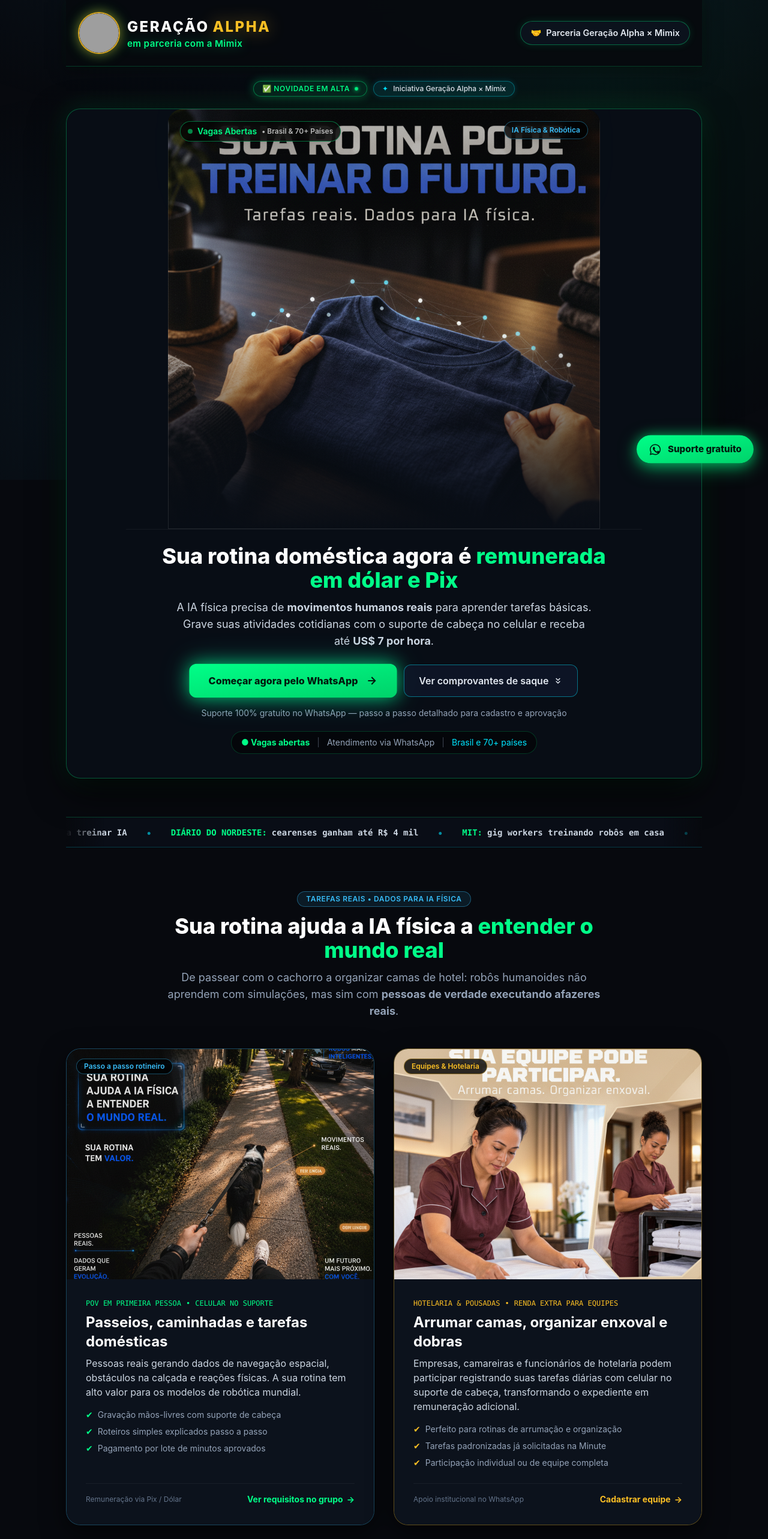
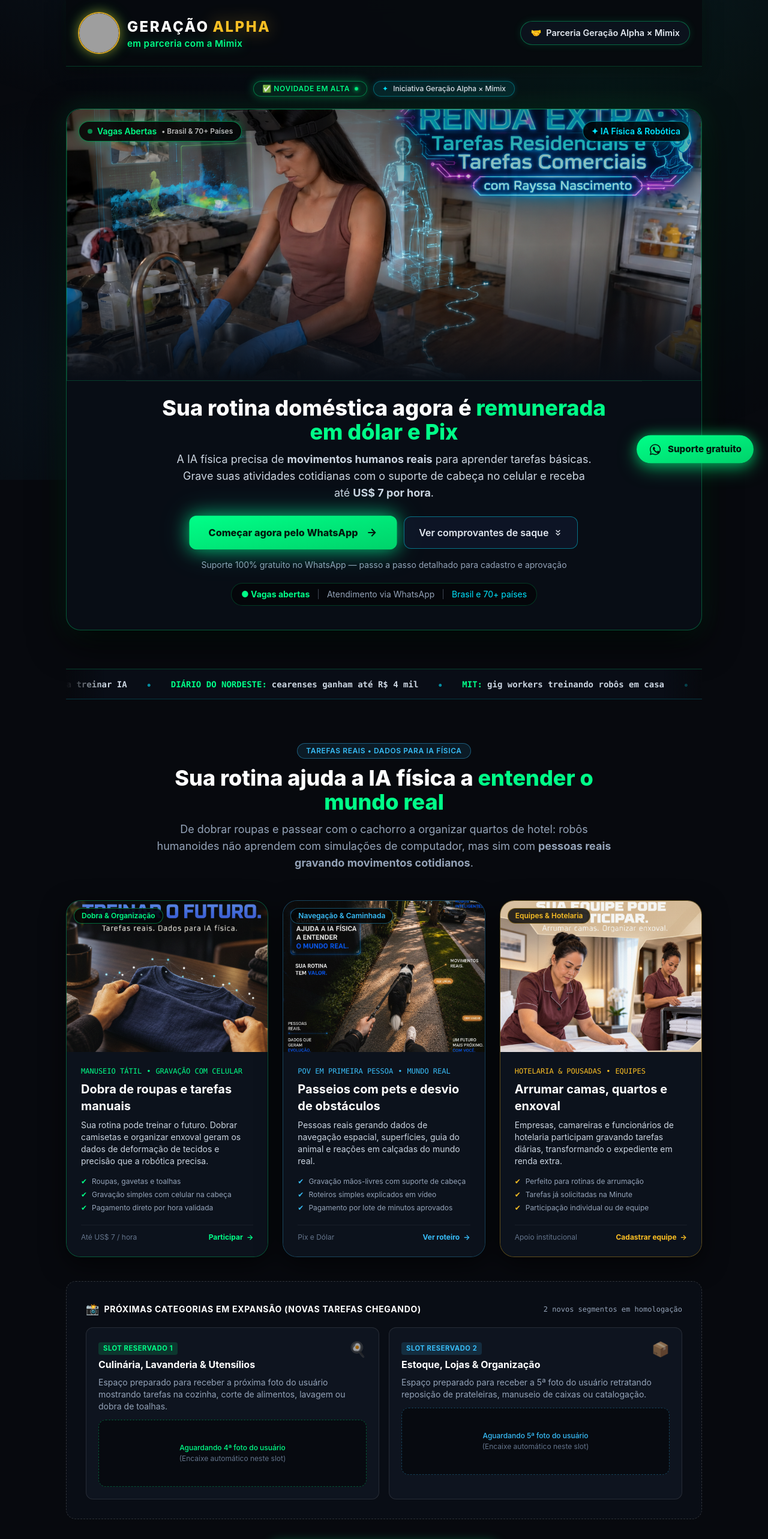
Before and after one commit to apgn10-collab/rayssa-nascimento-renda-extra, a React (Vite) app: page / in a window 1280 px wide. Shown: the top 2566 px of the page at 60% size. Built offline with nearby package versions, Linux system fonts and the light colour scheme; grey boxes are pictures that could not be loaded.

Commit message:
Restaurar Hero sci-fi neon original e posicionar fotos realistas nas secoes abaixo

```diff
--- a/src/components/landing/Hero.tsx
+++ b/src/components/landing/Hero.tsx
@@ -28,30 +28,32 @@ export const Hero = ({ heroBgUrl }: HeroProps) => {
           className="absolute -top-32 left-1/2 -translate-x-1/2 w-96 h-96 bg-[#00e5ff]/15 rounded-full blur-[100px] pointer-events-none"
         />
 
-        {/* HERO IMAGE CONTAINER - Showcase da Foto 1 com proporção natural para preservar os textos embutidos */}
-        <div className="relative w-full max-w-[720px] mx-auto bg-[#02060c] overflow-hidden group rounded-t-3xl">
-          <div className="relative w-full aspect-[4/5] sm:aspect-[3/4] max-h-[700px] mx-auto flex items-center justify-center bg-[#070b12]">
+        {/* HERO IMAGE CONTAINER - Arte Sci-Fi Neon Original (imagemgerada1791407667490-15f6d.png) */}
+        <div className="relative w-full overflow-hidden group rounded-t-3xl bg-[#030712]">
+          <div className="relative w-full aspect-[16/10] sm:aspect-[16/9] md:aspect-[21/9] max-h-[580px] flex items-center justify-center overflow-hidden">
             <img
               src={heroBgUrl}
-              alt="Sua rotina pode treinar o futuro — tarefas reais, dados para IA física com Rayssa Nascimento"
-              className="w-full h-full object-contain sm:object-cover object-center transition-transform duration-700 ease-out group-hover:scale-[1.01]"
+              alt="Mimix — Ganhe gravando seu dia a dia. Arte sci-fi neon original."
+              className="w-full h-full object-cover object-center transition-transform duration-700 ease-out group-hover:scale-[1.02]"
               loading="eager"
               fetchPriority="high"
             />
 
-            {/* Suave vinheta perimetral sem cobrir os textos da arte */}
-            <div className="absolute inset-0 bg-gradient-to-t from-[#080d15] via-transparent to-black/30 pointer-events-none" />
-            <div className="absolute inset-0 ring-1 ring-inset ring-white/10 pointer-events-none" />
+            {/* Vinheta e iluminação neon atmosférica */}
+            <div className="absolute inset-0 bg-gradient-to-t from-[#080d15] via-transparent to-black/40 pointer-events-none" />
+            <div className="absolute inset-0 ring-1 ring-inset ring-[#00ff88]/20 pointer-events-none" />
 
-            {/* Badges sutis no topo da imagem */}
-            <div className="absolute top-3 left-3 sm:top-5 sm:left-5 z-20 inline-flex items-center gap-2 px-3 py-1.5 rounded-full bg-black/75 backdrop-blur-md border border-[#00ff88]/40 text-xs sm:text-sm font-semibold text-white shadow-lg">
+            {/* Badges flutuantes no topo da moldura neon */}
+            <div className="absolute top-3 left-3 sm:top-5 sm:left-5 z-20 inline-flex items-center gap-2 px-3.5 py-1.5 rounded-full bg-black/80 backdrop-blur-md border border-[#00ff88]/50 text-xs sm:text-sm font-semibold text-white shadow-[0_0_15px_rgba(0,255,136,0.3)]">
               <span className="w-2 h-2 rounded-full bg-[#00ff88] animate-pulse" />
               <span className="text-[#00ff88]">Vagas Abertas</span>
-              <span className="text-white/70 text-xs">• Brasil &amp; 70+ Países</span>
+              <span className="text-white/70 text-xs hidden sm:inline">
+                • Brasil &amp; 70+ Países
+              </span>
             </div>
 
-            <div className="absolute top-3 right-3 sm:top-5 sm:right-5 z-20 hidden sm:inline-flex items-center gap-2 px-3 py-1.5 rounded-full bg-black/75 backdrop-blur-md border border-[#38bdf8]/40 text-xs font-semibold text-[#38bdf8] shadow-lg">
-              <span>IA Física &amp; Robótica</span>
+            <div className="absolute top-3 right-3 sm:top-5 sm:right-5 z-20 inline-flex items-center gap-2 px-3.5 py-1.5 rounded-full bg-black/80 backdrop-blur-md border border-[#00e5ff]/50 text-xs sm:text-sm font-semibold text-[#00e5ff] shadow-[0_0_15px_rgba(0,229,255,0.3)]">
+              <span>✦ IA Física &amp; Robótica</span>
             </div>
           </div>
         </div>
--- a/src/components/landing/RealTasksSegments.tsx
+++ b/src/components/landing/RealTasksSegments.tsx
@@ -4,6 +4,7 @@ import { ScrollReveal } from '../ScrollReveal'
 import { WhatsAppIcon } from '../WhatsAppIcon'
 
 interface RealTasksSegmentsProps {
+  foldingClothesImg: string
   dogWalkImg: string
   hotelImg: string
   slot1Img?: string
@@ -11,11 +12,13 @@ interface RealTasksSegmentsProps {
 }
 
 export const RealTasksSegments = ({
+  foldingClothesImg,
   dogWalkImg,
   hotelImg,
   slot1Img,
   slot2Img,
 }: RealTasksSegmentsProps) => {
+  const [foldingError, setFoldingError] = useState(false)
   const [dogError, setDogError] = useState(false)
   const [hotelError, setHotelError] = useState(false)
   const [slot1Error, setSlot1Error] = useState(false)
@@ -24,7 +27,7 @@ export const RealTasksSegments = ({
   return (
     <section id="tarefas-reais" className="py-14">
       {/* Cabeçalho da Seção */}
-      <ScrollReveal className="text-center max-w-[740px] mx-auto mb-12">
+      <ScrollReveal className="text-center max-w-[760px] mx-auto mb-12">
         <div className="inline-flex items-center gap-2 px-3.5 py-1 rounded-full text-xs font-semibold uppercase tracking-wider bg-[#38bdf8]/10 border border-[#38bdf8]/40 text-[#38bdf8] mb-3">
           <span>TAREFAS REAIS • DADOS PARA IA FÍSICA</span>
         </div>
@@ -33,75 +36,73 @@ export const RealTasksSegments = ({
           <span className="text-[#00ff88]">entender o mundo real</span>
         </h2>
         <p className="text-[#94a3b8] text-base sm:text-lg leading-relaxed">
-          De passear com o cachorro a organizar camas de hotel: robôs humanoides não aprendem com
-          simulações, mas sim com <strong>pessoas de verdade executando afazeres reais</strong>.
+          De dobrar roupas e passear com o cachorro a organizar quartos de hotel: robôs humanoides
+          não aprendem com simulações de computador, mas sim com{' '}
+          <strong>pessoas reais gravando movimentos cotidianos</strong>.
         </p>
       </ScrollReveal>
 
-      {/* Grid das Atividades em Destaque */}
-      <div className="grid grid-cols-1 lg:grid-cols-2 gap-8 mb-10">
-        {/* BLOCO 1 (Foto 2): Tarefas do Dia a Dia — Dog Walk & Movimentos Naturais */}
+      {/* Grid das Atividades em Destaque (3 fotos realistas distribuídas) */}
+      <div className="grid grid-cols-1 md:grid-cols-2 lg:grid-cols-3 gap-6 mb-10">
+        {/* FOTO REALISTA 1: Dobra de Roupas & Manipulação de Tecidos ("Sua rotina pode treinar o futuro") */}
         <ScrollReveal delay={1} className="h-full">
-          <div className="group h-full flex flex-col bg-[#0b111a] border border-[#38bdf8]/30 rounded-3xl overflow-hidden shadow-[0_12px_40px_rgba(0,0,0,0.6)] transition-all duration-300 hover:border-[#38bdf8]/60 hover:-translate-y-1">
+          <div className="group h-full flex flex-col bg-[#0b111a] border border-[#00ff88]/30 rounded-3xl overflow-hidden shadow-[0_12px_40px_rgba(0,0,0,0.6)] transition-all duration-300 hover:border-[#00ff88]/60 hover:-translate-y-1">
             {/* Visual Container */}
-            <div className="relative w-full aspect-[4/4] sm:aspect-[4/3] bg-[#05080e] overflow-hidden flex items-center justify-center">
-              {!dogError ? (
+            <div className="relative w-full aspect-[4/3] bg-[#05080e] overflow-hidden flex items-center justify-center">
+              {!foldingError ? (
                 <img
-                  src={dogWalkImg}
-                  alt="Sua rotina ajuda a IA física a entender o mundo real — POV passeio de cachorro com anotações de IA"
-                  className="w-full h-full object-contain sm:object-cover object-center transition-transform duration-700 group-hover:scale-105"
+                  src={foldingClothesImg}
+                  alt="Sua rotina pode treinar o futuro — mãos dobrando camiseta azul com mapeamento de IA física"
+                  className="w-full h-full object-cover object-center transition-transform duration-700 group-hover:scale-105"
                   loading="lazy"
-                  onError={() => setDogError(true)}
+                  onError={() => setFoldingError(true)}
                 />
               ) : (
-                <div className="w-full h-full flex flex-col items-center justify-center p-6 text-center text-[#38bdf8]">
-                  <span className="text-5xl mb-2">🐕</span>
-                  <span className="font-bold">Movimentos Reais do Dia a Dia</span>
+                <div className="w-full h-full flex flex-col items-center justify-center p-6 text-center text-[#00ff88]">
+                  <span className="text-5xl mb-2">👕</span>
+                  <span className="font-bold">Manipulação Tátil &amp; Roupas</span>
                 </div>
               )}
-              {/* Badge de Categoria */}
-              <div className="absolute top-3 left-3 sm:top-4 sm:left-4 z-10 px-3 py-1 rounded-full bg-black/80 backdrop-blur-md border border-[#38bdf8]/40 text-xs font-semibold text-[#38bdf8]">
-                Passo a passo rotineiro
+              <div className="absolute top-3 left-3 z-10 px-3 py-1 rounded-full bg-black/80 backdrop-blur-md border border-[#00ff88]/40 text-xs font-semibold text-[#00ff88]">
+                Dobra &amp; Organização
               </div>
             </div>
 
             {/* Conteúdo Explicativo */}
-            <div className="p-6 sm:p-8 flex flex-col flex-grow bg-[#0c121c]">
+            <div className="p-6 flex flex-col flex-grow bg-[#0c121c]">
               <div className="flex items-center gap-2 mb-2 text-xs font-mono text-[#00ff88]">
-                <span>POV EM PRIMEIRA PESSOA</span>
+                <span>MANUSEIO TÁTIL</span>
                 <span>•</span>
-                <span>CELULAR NO SUPORTE</span>
+                <span>GRAVAÇÃO COM CELULAR</span>
               </div>
-              <h3 className="text-xl sm:text-2xl font-bold text-white mb-2 leading-snug">
-                Passeios, caminhadas e tarefas domésticas
+              <h3 className="text-lg sm:text-xl font-bold text-white mb-2 leading-snug">
+                Dobra de roupas e tarefas manuais
               </h3>
-              <p className="text-[#cbd5e1] text-sm sm:text-base leading-relaxed mb-4">
-                Pessoas reais gerando dados de navegação espacial, obstáculos na calçada e reações
-                físicas. A sua rotina tem alto valor para os modelos de robótica mundial.
+              <p className="text-[#cbd5e1] text-xs sm:text-sm leading-relaxed mb-4">
+                Sua rotina pode treinar o futuro. Dobrar camisetas e organizar enxoval geram os
+                dados de deformação de tecidos e precisão que a robótica precisa.
               </p>
-              <ul className="space-y-2 text-xs sm:text-sm text-[#94a3b8] mb-6">
+              <ul className="space-y-1.5 text-xs text-[#94a3b8] mb-5">
                 <li className="flex items-center gap-2">
-                  <span className="text-[#00ff88]">✔</span> Gravação mãos-livres com suporte de
-                  cabeça
+                  <span className="text-[#00ff88]">✔</span> Roupas, gavetas e toalhas
                 </li>
                 <li className="flex items-center gap-2">
-                  <span className="text-[#00ff88]">✔</span> Roteiros simples explicados passo a
-                  passo
+                  <span className="text-[#00ff88]">✔</span> Gravação simples com celular na cabeça
                 </li>
                 <li className="flex items-center gap-2">
-                  <span className="text-[#00ff88]">✔</span> Pagamento por lote de minutos aprovados
+                  <span className="text-[#00ff88]">✔</span> Pagamento direto por hora validada
                 </li>
               </ul>
 
-              <div className="mt-auto pt-4 border-t border-white/5 flex items-center justify-between">
-                <span className="text-xs text-[#64748b]">Remuneração via Pix / Dólar</span>
+              <div className="mt-auto pt-3 border-t border-white/5 flex items-center justify-between">
+                <span className="text-xs text-[#64748b]">Até US$ 7 / hora</span>
                 <a
                   href={LANDING_LINKS.whatsappGroup}
                   target="_blank"
                   rel="noopener noreferrer"
-                  className="inline-flex items-center gap-1.5 text-xs sm:text-sm font-bold text-[#00ff88] hover:underline"
+                  className="inline-flex items-center gap-1.5 text-xs font-bold text-[#00ff88] hover:underline"
                 >
-                  <span>Ver requisitos no grupo</span>
+                  <span>Participar</span>
                   <span>→</span>
                 </a>
               </div>
@@ -109,16 +110,83 @@ export const RealTasksSegments = ({
           </div>
         </ScrollReveal>
 
-        {/* BLOCO 2 (Foto 3): Setor Hoteleiro & Organização de Enxoval */}
+        {/* FOTO REALISTA 2: POV Passeio com Cachorro (Border Collie) */}
         <ScrollReveal delay={2} className="h-full">
+          <div className="group h-full flex flex-col bg-[#0b111a] border border-[#38bdf8]/30 rounded-3xl overflow-hidden shadow-[0_12px_40px_rgba(0,0,0,0.6)] transition-all duration-300 hover:border-[#38bdf8]/60 hover:-translate-y-1">
+            {/* Visual Container */}
+            <div className="relative w-full aspect-[4/3] bg-[#05080e] overflow-hidden flex items-center justify-center">
+              {!dogError ? (
+                <img
+                  src={dogWalkImg}
+                  alt="Sua rotina ajuda a IA física a entender o mundo real — POV passeio de cachorro Border Collie"
+                  className="w-full h-full object-cover object-center transition-transform duration-700 group-hover:scale-105"
+                  loading="lazy"
+                  onError={() => setDogError(true)}
+                />
+              ) : (
+                <div className="w-full h-full flex flex-col items-center justify-center p-6 text-center text-[#38bdf8]">
+                  <span className="text-5xl mb-2">🐕</span>
+                  <span className="font-bold">Movimentos Reais do Cotidiano</span>
+                </div>
+              )}
+              <div className="absolute top-3 left-3 z-10 px-3 py-1 rounded-full bg-black/80 backdrop-blur-md border border-[#38bdf8]/40 text-xs font-semibold text-[#38bdf8]">
+                Navegação &amp; Caminhada
+              </div>
+            </div>
+
+            {/* Conteúdo Explicativo */}
+            <div className="p-6 flex flex-col flex-grow bg-[#0c121c]">
+              <div className="flex items-center gap-2 mb-2 text-xs font-mono text-[#38bdf8]">
+                <span>POV EM PRIMEIRA PESSOA</span>
+                <span>•</span>
+                <span>MUNDO REAL</span>
+              </div>
+              <h3 className="text-lg sm:text-xl font-bold text-white mb-2 leading-snug">
+                Passeios com pets e desvio de obstáculos
+              </h3>
+              <p className="text-[#cbd5e1] text-xs sm:text-sm leading-relaxed mb-4">
+                Pessoas reais gerando dados de navegação espacial, superfícies, guia do animal e
+                reações em calçadas do mundo real.
+              </p>
+              <ul className="space-y-1.5 text-xs text-[#94a3b8] mb-5">
+                <li className="flex items-center gap-2">
+                  <span className="text-[#38bdf8]">✔</span> Gravação mãos-livres com suporte de
+                  cabeça
+                </li>
+                <li className="flex items-center gap-2">
+                  <span className="text-[#38bdf8]">✔</span> Roteiros simples explicados em vídeo
+                </li>
+                <li className="flex items-center gap-2">
+                  <span className="text-[#38bdf8]">✔</span> Pagamento por lote de minutos aprovados
+                </li>
+              </ul>
+
+              <div className="mt-auto pt-3 border-t border-white/5 flex items-center justify-between">
+                <span className="text-xs text-[#64748b]">Pix e Dólar</span>
+                <a
+                  href={LANDING_LINKS.whatsappGroup}
+                  target="_blank"
+                  rel="noopener noreferrer"
+                  className="inline-flex items-center gap-1.5 text-xs font-bold text-[#38bdf8] hover:underline"
+                >
+                  <span>Ver roteiro</span>
+                  <span>→</span>
+                </a>
+              </div>
+            </div>
+          </div>
+        </ScrollReveal>
+
+        {/* FOTO REALISTA 3: Hotelaria & Camareiras */}
+        <ScrollReveal delay={3} className="h-full">
           <div className="group h-full flex flex-col bg-[#0b111a] border border-[#fbbf24]/35 rounded-3xl overflow-hidden shadow-[0_12px_40px_rgba(0,0,0,0.6)] transition-all duration-300 hover:border-[#fbbf24]/65 hover:-translate-y-1">
             {/* Visual Container */}
-            <div className="relative w-full aspect-[4/4] sm:aspect-[4/3] bg-[#05080e] overflow-hidden flex items-center justify-center">
+            <div className="relative w-full aspect-[4/3] bg-[#05080e] overflow-hidden flex items-center justify-center">
               {!hotelError ? (
                 <img
                   src={hotelImg}
-                  alt="Hotelaria: sua equipe pode participar — arrumar camas, organizar enxoval com gravação das mãos no suporte de cabeça"
-                  className="w-full h-full object-contain sm:object-cover object-center transition-transform duration-700 group-hover:scale-105"
+                  alt="Hotelaria: sua equipe pode participar — arrumar camas e organizar enxoval"
+                  className="w-full h-full object-cover object-center transition-transform duration-700 group-hover:scale-105"
                   loading="lazy"
                   onError={() => setHotelError(true)}
                 />
@@ -128,49 +196,44 @@ export const RealTasksSegments = ({
                   <span className="font-bold">Setor Hoteleiro &amp; Equipes</span>
                 </div>
               )}
-              {/* Badge de Categoria */}
-              <div className="absolute top-3 left-3 sm:top-4 sm:left-4 z-10 px-3 py-1 rounded-full bg-black/80 backdrop-blur-md border border-[#fbbf24]/40 text-xs font-semibold text-[#fbbf24]">
+              <div className="absolute top-3 left-3 z-10 px-3 py-1 rounded-full bg-black/80 backdrop-blur-md border border-[#fbbf24]/40 text-xs font-semibold text-[#fbbf24]">
                 Equipes &amp; Hotelaria
               </div>
             </div>
 
             {/* Conteúdo Explicativo */}
-            <div className="p-6 sm:p-8 flex flex-col flex-grow bg-[#0c121c]">
+            <div className="p-6 flex flex-col flex-grow bg-[#0c121c]">
               <div className="flex items-center gap-2 mb-2 text-xs font-mono text-[#fbbf24]">
                 <span>HOTELARIA &amp; POUSADAS</span>
                 <span>•</span>
-                <span>RENDA EXTRA PARA EQUIPES</span>
+                <span>EQUIPES</span>
               </div>
-              <h3 className="text-xl sm:text-2xl font-bold text-white mb-2 leading-snug">
-                Arrumar camas, organizar enxoval e dobras
+              <h3 className="text-lg sm:text-xl font-bold text-white mb-2 leading-snug">
+                Arrumar camas, quartos e enxoval
               </h3>
-              <p className="text-[#cbd5e1] text-sm sm:text-base leading-relaxed mb-4">
-                Empresas, camareiras e funcionários de hotelaria podem participar registrando suas
-                tarefas diárias com celular no suporte de cabeça, transformando o expediente em
-                remuneração adicional.
+              <p className="text-[#cbd5e1] text-xs sm:text-sm leading-relaxed mb-4">
+                Empresas, camareiras e funcionários de hotelaria participam gravando tarefas
+                diárias, transformando o expediente em renda extra.
               </p>
-              <ul className="space-y-2 text-xs sm:text-sm text-[#94a3b8] mb-6">
+              <ul className="space-y-1.5 text-xs text-[#94a3b8] mb-5">
                 <li className="flex items-center gap-2">
-                  <span className="text-[#fbbf24]">✔</span> Perfeito para rotinas de arrumação e
-                  organização
+                  <span className="text-[#fbbf24]">✔</span> Perfeito para rotinas de arrumação
                 </li>
                 <li className="flex items-center gap-2">
-                  <span className="text-[#fbbf24]">✔</span> Tarefas padronizadas já solicitadas na
-                  Minute
+                  <span className="text-[#fbbf24]">✔</span> Tarefas já solicitadas na Minute
                 </li>
                 <li className="flex items-center gap-2">
                   <span className="text-[#fbbf24]">✔</span> Participação individual ou de equipe
-                  completa
                 </li>
               </ul>
 
-              <div className="mt-auto pt-4 border-t border-white/5 flex items-center justify-between">
-                <span className="text-xs text-[#64748b]">Apoio institucional no WhatsApp</span>
+              <div className="mt-auto pt-3 border-t border-white/5 flex items-center justify-between">
+                <span className="text-xs text-[#64748b]">Apoio institucional</span>
                 <a
                   href={LANDING_LINKS.whatsappGroup}
                   target="_blank"
                   rel="noopener noreferrer"
-                  className="inline-flex items-center gap-1.5 text-xs sm:text-sm font-bold text-[#fbbf24] hover:underline"
+                  className="inline-flex items-center gap-1.5 text-xs font-bold text-[#fbbf24] hover:underline"
                 >
                   <span>Cadastrar equipe</span>
                   <span>→</span>
--- a/src/lib/images.ts
+++ b/src/lib/images.ts
@@ -51,22 +51,31 @@ export const LANDING_IMAGES = {
     // Avatar / Logo circular no header (~70x70)
     thumb: getFileUrl('ezupxqgn9idesxp', 'logo_fpf5eun48d.jpg', '160x160'),
   },
-  // Nova Foto 1: Mãos dobrando camiseta azul com overlay IA ("Sua rotina pode treinar o futuro")
+  // Hero Original: Arte sci-fi neon (imagemgerada1791407667490-15f6d.png)
   heroBg: {
     recordId: 'makqmcwi65rllwk',
-    filename: 'imagemgerada1791409240317-1b3c0.png',
-    url: new URL('../assets/imagemgerada1791409240317-1b3c0.png', import.meta.url).href,
-    thumb: new URL('../assets/imagemgerada1791409240317-1b3c0.png', import.meta.url).href,
+    filename: 'imagemgerada1791407667490-15f6d.png',
+    url: new URL('../assets/imagemgerada1791407667490-15f6d.png', import.meta.url).href,
+    thumb: new URL('../assets/imagemgerada1791407667490-15f6d.png', import.meta.url).href,
     fallbackUrl: getFileUrl('makqmcwi65rllwk', 'hero_bg_6iqeoy4vnk.png'),
   },
-  // Nova Foto 2: POV passeio com cachorro ("Sua rotina ajuda a IA física a entender o mundo real")
+  // Foto Realista 1: Mãos dobrando camiseta azul ("Sua rotina pode treinar o futuro" - tarefas reais / IA física)
+  foldingClothes: {
+    recordId: 'folding_clothes_routine',
+    filename: 'imagemgerada1791409240317-0c20d.png',
+    url: new URL('../assets/imagemgerada1791409240317-0c20d.png', import.meta.url).href,
+    thumb: new URL('../assets/imagemgerada1791409240317-0c20d.png', import.meta.url).href,
+    altUrl: new URL('../assets/imagemgerada1791409240317-1b3c0.png', import.meta.url).href,
+  },
+  // Foto Realista 2: POV passeio com cachorro Border Collie ("Sua rotina ajuda a IA física a entender o mundo real")
   dogWalkRoutine: {
     recordId: 'dog_walk_routine_local',
-    filename: 'imagemgerada1791409238291-239b7.png',
-    url: new URL('../assets/imagemgerada1791409238291-239b7.png', import.meta.url).href,
-    thumb: new URL('../assets/imagemgerada1791409238291-239b7.png', import.meta.url).href,
+    filename: 'imagemgerada1791409238291-3de3b.png',
+    url: new URL('../assets/imagemgerada1791409238291-3de3b.png', import.meta.url).href,
+    thumb: new URL('../assets/imagemgerada1791409238291-3de3b.png', import.meta.url).href,
+    altUrl: new URL('../assets/imagemgerada1791409238291-239b7.png', import.meta.url).href,
   },
-  // Nova Foto 3: Camareiras de hotelaria ("Hotelaria: Sua equipe pode participar")
+  // Foto Realista 3: Hotelaria / Camareiras ("Hotelaria: Sua equipe pode participar")
   hotelHospitality: {
     recordId: 'hotel_hospitality_local',
     filename: 'imagemgerada1791409236463-aaec7.png',
--- a/src/lib/pocketbase/schema.json
+++ b/src/lib/pocketbase/schema.json
@@ -1,5 +1,5 @@
 {
-  "generatedAt": "2026-10-07T21:43:29.634Z",
+  "generatedAt": "2026-10-07T21:53:12.318Z",
   "collections": [
     {
       "name": "users",
--- a/src/pages/Index.tsx
+++ b/src/pages/Index.tsx
@@ -18,8 +18,9 @@ export default function Index() {
       <Header logoUrl={LANDING_IMAGES.logo.url} />
       <Hero heroBgUrl={LANDING_IMAGES.heroBg.url} />
       <NewsTicker />
-      {/* Nova Seção de Segmentos com Foto 2 (Rotina/Dog Walk) e Foto 3 (Hotelaria/Enxoval) */}
+      {/* Seção de Segmentos Reais com as 3 Fotos Distribuídas Abaixo do Hero */}
       <RealTasksSegments
+        foldingClothesImg={LANDING_IMAGES.foldingClothes.url}
         dogWalkImg={LANDING_IMAGES.dogWalkRoutine.url}
         hotelImg={LANDING_IMAGES.hotelHospitality.url}
         slot1Img={LANDING_IMAGES.slotUpcoming1.url}
```
Also changed, not shown: .skip.config.json, src/assets/imagemgerada1791409238291-3de3b.png (added), src/assets/imagemgerada1791409240317-0c20d.png (added).
